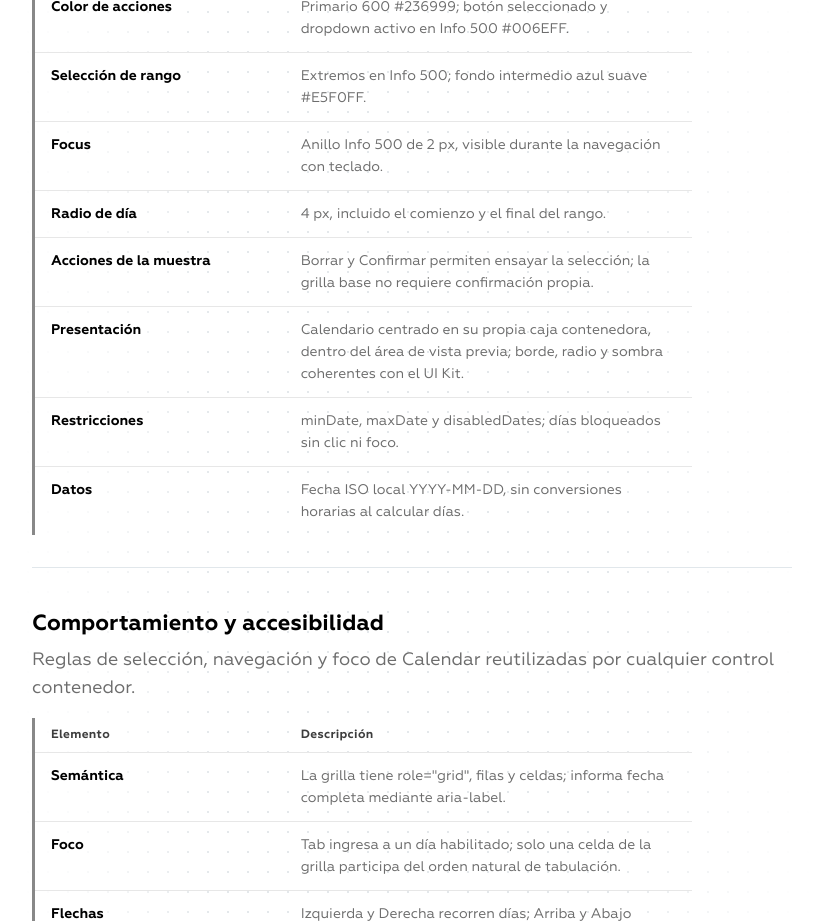
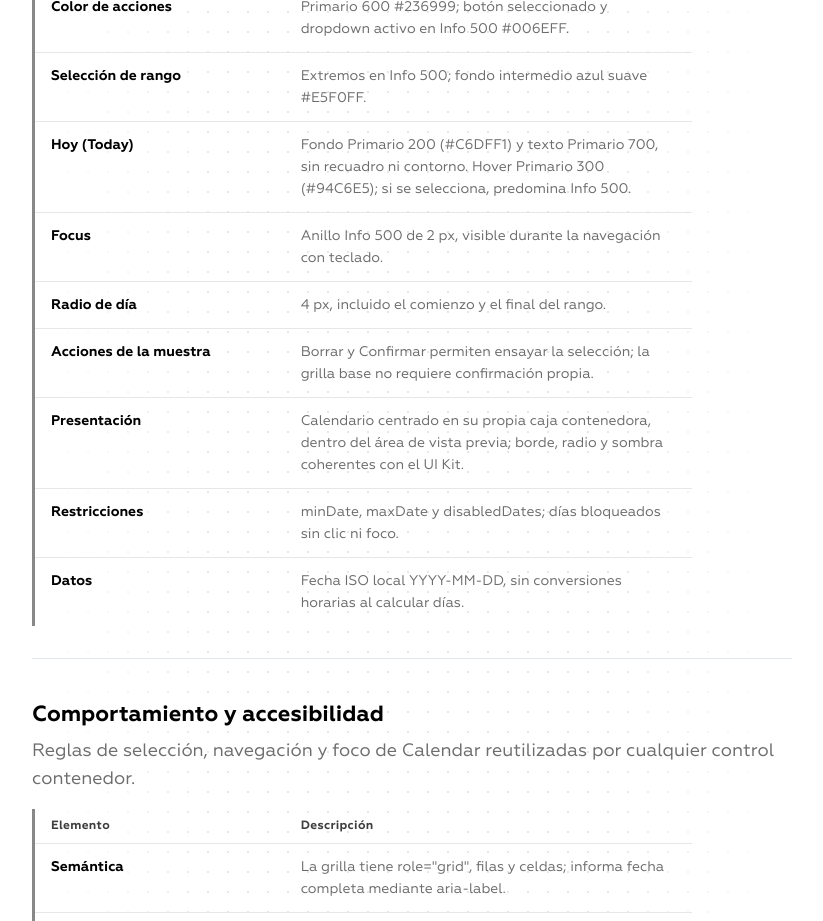
Before and after one commit to SantiagoM96/mlz-muni, a React (Vite) app: page /ui-kit-andy/componentes/calendar in a window 1280 px wide. Shown: the part 4480-5401 px from the top of the page, without its empty margins (252-1075 px from the left). Built offline with nearby package versions, Linux system fonts and the light colour scheme; a web font is replaced by a local one.

Commit message:
docs(calendar): especificar fondo suave del día actual

```diff
--- a/src/pages/andy-kit/AndyCalendarDocs.tsx
+++ b/src/pages/andy-kit/AndyCalendarDocs.tsx
@@ -37,6 +37,7 @@ export function AndyCalendarDocs(){
     ['Tipografía','Geometria; encabezados del calendario en Bold y fechas en Regular.'],
     ['Color de acciones','Primario 600 #236999; botón seleccionado y dropdown activo en Info 500 #006EFF.'],
     ['Selección de rango','Extremos en Info 500; fondo intermedio azul suave #E5F0FF.'],
+    ['Hoy (Today)','Fondo Primario 200 (#C6DFF1) y texto Primario 700, sin recuadro ni contorno. Hover Primario 300 (#94C6E5); si se selecciona, predomina Info 500.'],
     ['Focus','Anillo Info 500 de 2 px, visible durante la navegación con teclado.'],
     ['Radio de día','4 px, incluido el comienzo y el final del rango.'],
     ['Acciones de la muestra','Borrar y Confirmar permiten ensayar la selección; la grilla base no requiere confirmación propia.'],
```
